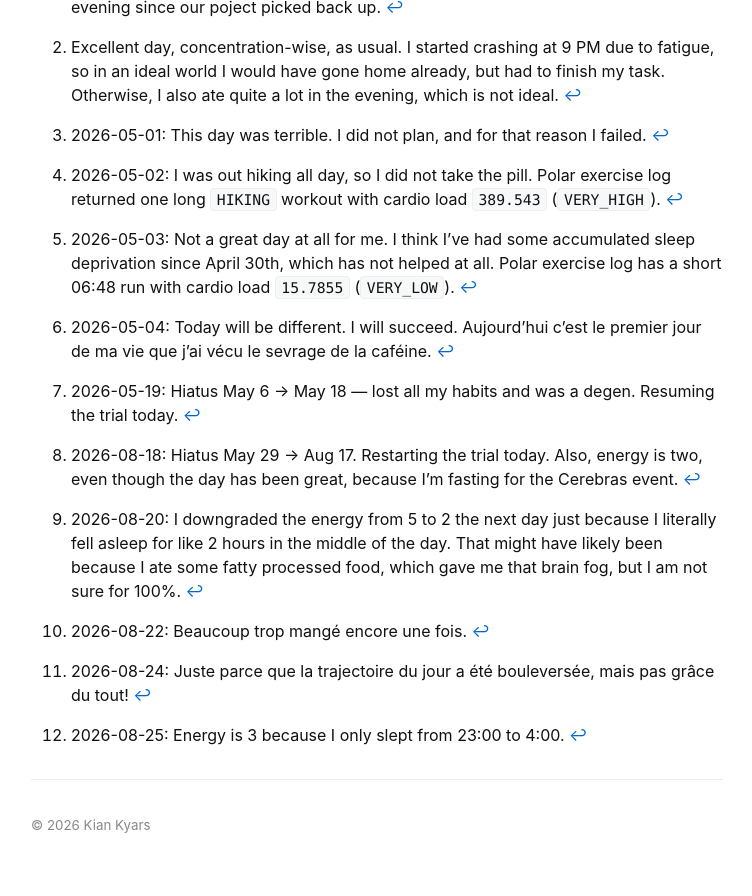
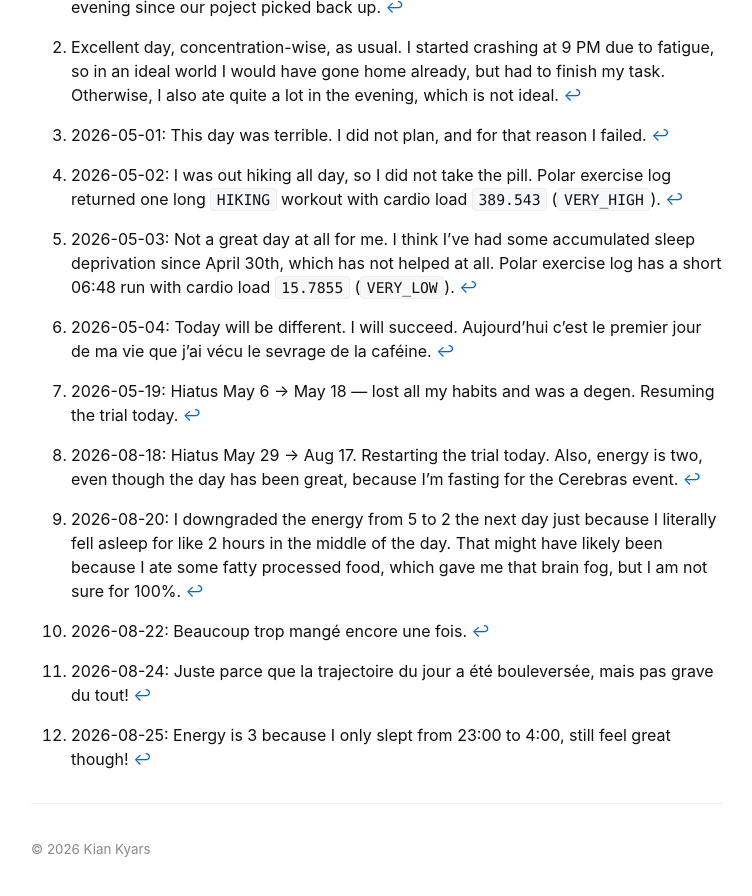
Before and after one commit to kiankyars/kiankyars.github.io, a Jekyll site: the page built from _posts/blog/2026-02-04-biomaxing.md, in a window 1280 px wide and 900 px high, scrolled down 4087 px. Shown: the top 896 px of the window, without its empty margins (263-1015 px from the left). Built offline with Jekyll 4.4.1, drawn with Linux system fonts in a browser that asks for light colours; some of the changed text lies outside the part shown.

```diff
--- a/_posts/blog/2026-02-04-biomaxing.md
+++ b/_posts/blog/2026-02-04-biomaxing.md
@@ -88,6 +88,6 @@ Auto-fill target: Polar sleep score/charge and Polar training status if availabl
 
 [^11]: 2026-08-22: Beaucoup trop mangé encore une fois.
 
-[^12]: 2026-08-24: Juste parce que la trajectoire du jour a été bouleversée, mais pas grâce du tout!
+[^12]: 2026-08-24: Juste parce que la trajectoire du jour a été bouleversée, mais pas grave du tout!
 
-[^13]: 2026-08-25: Energy is 3 because I only slept from 23:00 to 4:00.
+[^13]: 2026-08-25: Energy is 3 because I only slept from 23:00 to 4:00, still feel great though!
```
Also changed, not shown: other parts of _posts/blog/2026-02-04-biomaxing.md (+3 -3 lines).
